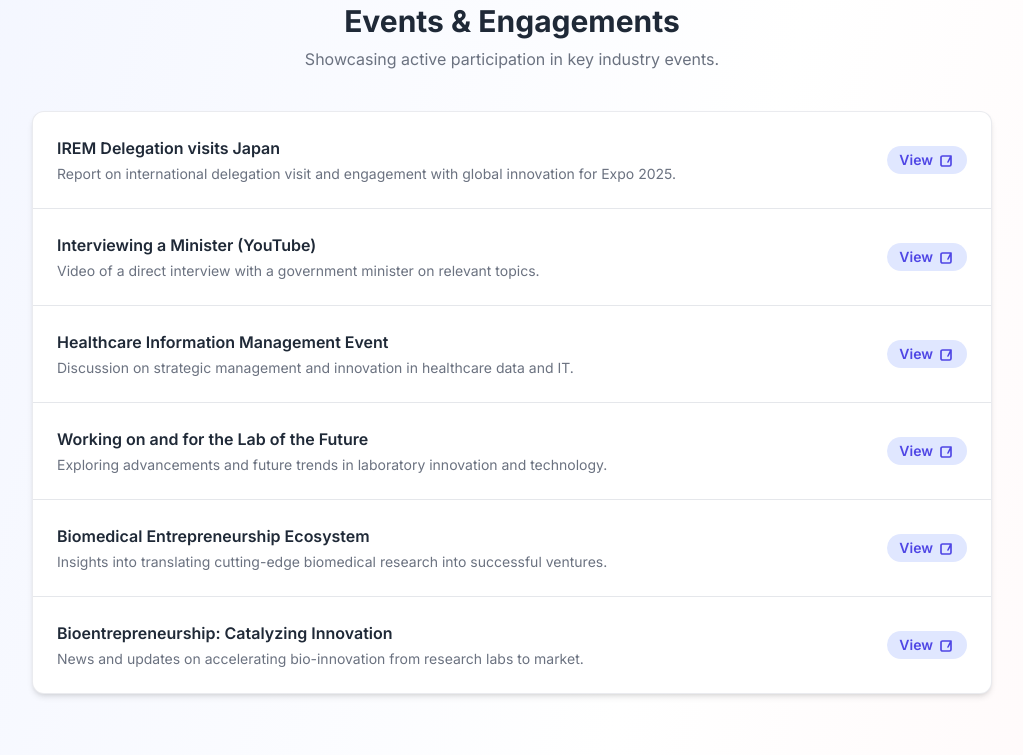
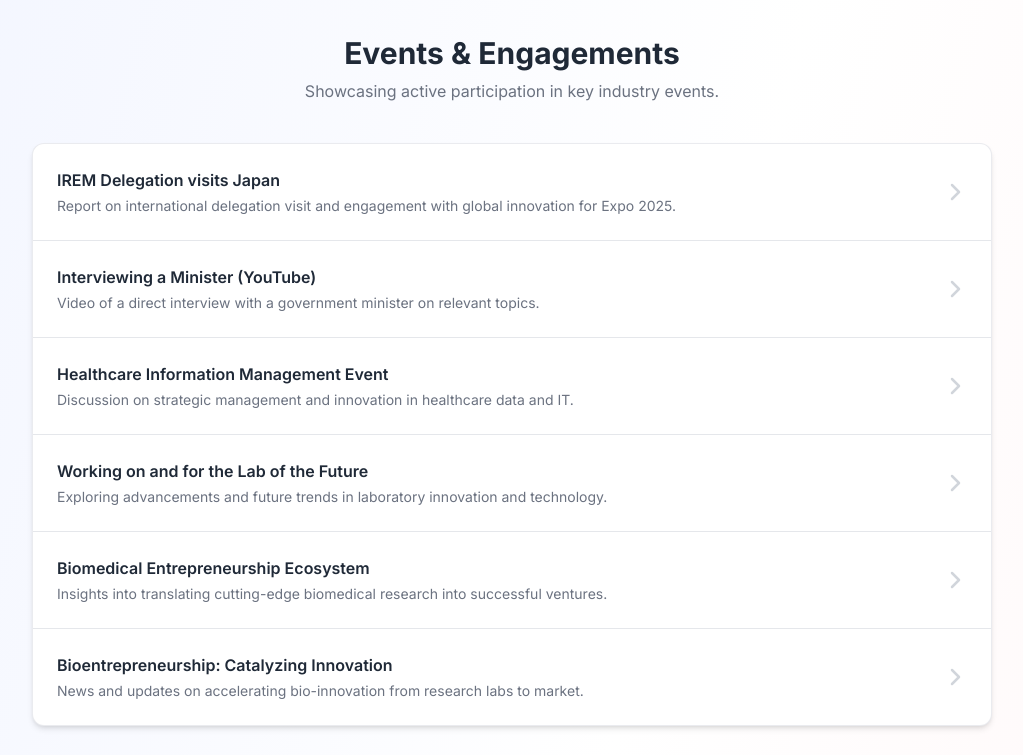
Before and after one commit to andreea-cretu/andreea-cretu.github.io, a plain HTML site: page index.html in a window 1280 px wide. Shown: the part 1277-2032 px from the top of the page, without its empty margins (128-1151 px from the left). Drawn offline with nearby package versions, Linux system fonts and the light colour scheme.

Commit message:
Update index.html

```diff
--- a/index.html
+++ b/index.html
@@ -112,6 +112,10 @@
             <div>
                 <h1 class="text-4xl font-bold">Andreea Loredana Cretu, PhD, MBA</h1>
                 <p class="text-xl text-indigo-300 font-semibold mt-1">Expert in translational health innovation and early-stage ventures</p>
+                <a href="https://www.bei.uzh.ch/en.html" target="_blank" rel="noopener noreferrer" class="text-gray-400 hover:text-white transition-colors duration-200 mt-2 inline-flex items-center gap-2 text-sm justify-center md:justify-start">
+                    <svg xmlns="http://www.w3.org/2000/svg" width="16" height="16" viewBox="0 0 24 24" fill="none" stroke="currentColor" stroke-width="2" stroke-linecap="round" stroke-linejoin="round"><path d="M18 13v6a2 2 0 0 1-2 2H5a2 2 0 0 1-2-2V8a2 2 0 0 1 2-2h6"/><polyline points="15 3 21 3 21 9"/><line x1="10" y1="14" x2="21" y2="3"/></svg>
+                    Head of BioMed Entrepreneurship Programs @ UZH
+                </a>
                 <p class="text-gray-300 mt-3 max-w-2xl mx-auto md:mx-0">
                     Innovation and ecosystem leader with a decade of cross-sector experience in healthcare, medtech, and life science entrepreneurship across the DACH region. Track record building translational pipelines and connecting researchers, founders, and investors to accelerate the journey from lab to market.
                 </p>
@@ -324,16 +328,13 @@
                 <a href="${item.url}" target="_blank" rel="noopener noreferrer" class="group event-card block p-6 ${borderClass} hover:bg-indigo-50 transition-colors duration-200">
                     <div class="flex justify-between items-center">
                         <div class="pr-4">
-                            <h3 class="font-semibold text-gray-800">${item.title}</h3>
+                            <h3 class="font-semibold text-gray-800 group-hover:text-indigo-600 transition-colors duration-200">${item.title}</h3>
                             <p class="text-sm text-gray-500 mt-1">${item.description}</p>
                         </div>
                         <div class="flex-shrink-0">
-                           <span class="inline-flex items-center gap-1.5 text-sm font-semibold text-indigo-600 py-1 px-3 bg-indigo-100 rounded-full transition-colors duration-200 group-hover:bg-indigo-200 group-hover:text-indigo-800">
-                                View
-                                <svg class="w-4 h-4" xmlns="http://www.w3.org/2000/svg" fill="none" viewBox="0 0 24 24" stroke-width="2.5" stroke="currentColor">
-                                  <path stroke-linecap="round" stroke-linejoin="round" d="M13.5 6H5.25A2.25 2.25 0 003 8.25v10.5A2.25 2.25 0 005.25 21h10.5A2.25 2.25 0 0018 18.75V10.5m-4.5 4.5L18 6m0 0v6m0-6h-6" />
-                                </svg>
-                           </span>
+                           <svg class="w-6 h-6 text-gray-300 transition-transform duration-300 group-hover:text-indigo-600 group-hover:translate-x-1" xmlns="http://www.w3.org/2000/svg" fill="none" viewBox="0 0 24 24" stroke-width="2.5" stroke="currentColor">
+                             <path stroke-linecap="round" stroke-linejoin="round" d="M9 5l7 7-7 7" />
+                           </svg>
                         </div>
                     </div>
                 </a>`;
```
